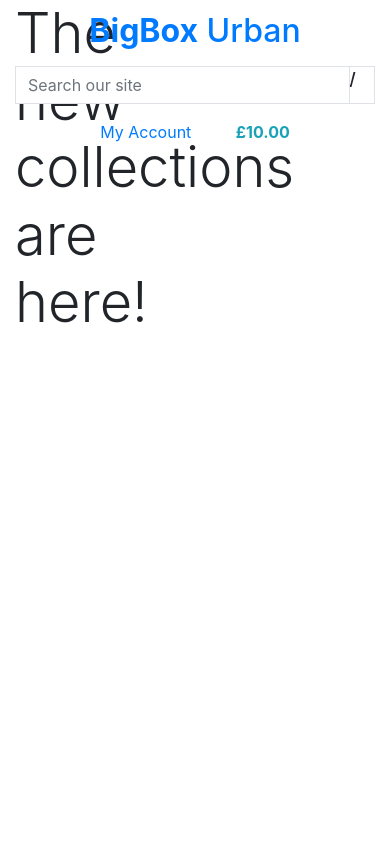
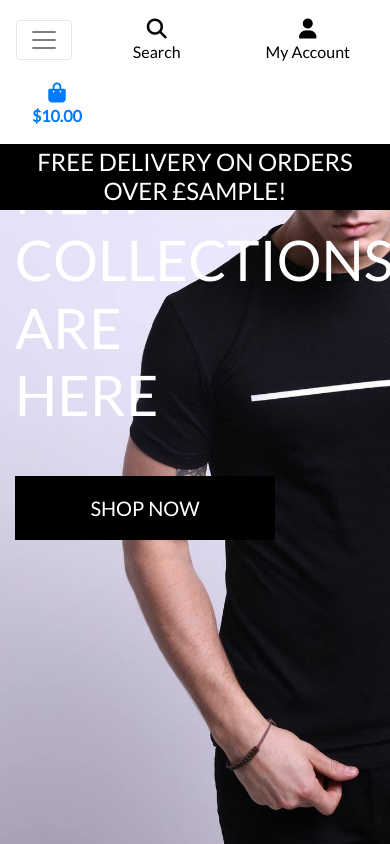
Before and after one commit to Magnusson95/django-shop, a Django app: template home/templates/home/index.html in a window 390 px wide. Run offline with Django 3.2, Linux system fonts and the light colour scheme; the template is opened without the code that fills it: most values are stand-ins (such as "Sample title", 1, 10 or a date in 2020); some libraries are stand-ins or nearby versions.

Commit message:
Added mobile header and main navbar

```diff
--- a/bigbox_urban/urls.py
+++ b/bigbox_urban/urls.py
@@ -15,9 +15,11 @@ Including another URLconf
 """
 from django.contrib import admin
 from django.urls import path, include
+from django.conf import settings
+from django.conf.urls.static import static
 
 urlpatterns = [
     path('admin/', admin.site.urls),
     path('accounts/', include('allauth.urls')),
     path('', include('home.urls')),
-]
+] + static(settings.MEDIA_URL, document_root=settings.MEDIA_ROOT)
--- a/home/templates/home/index.html
+++ b/home/templates/home/index.html
@@ -8,10 +8,9 @@
 <div class="container h-100">
   <div class="row h-100">
     <div class="col-7 col-md-6 my-auto">
-      <h1 class="display-4 logo-font text-black">
-        The new collections are here!
+      <h1 class="display-4 logo-font text-white">
+        The new collections are here
       </h1>
-    </div>
       <div class="my-5">
         <h4>
           <a
@@ -23,4 +22,5 @@
       </div>
     </div>
   </div>
+</div>
 {%endblock%}
--- /dev/null
+++ b/static/css/base.css
@@ -0,0 +1,85 @@
+html {
+    height: 100%;
+}
+
+body {
+    background: url('/media/homepage_background_cropped.jpg') no-repeat center center fixed;
+    background-size: cover;
+    height: calc(100vh - 164px);
+    color: #555;
+    font-family: 'Lato';
+}
+
+/* from Bulma */
+.icon {
+    align-items: center;
+    display: inline-flex;
+    justify-content: center;
+    height: 1.5rem;
+    width: 1.5rem;
+}
+
+.logo-font {
+    text-transform: uppercase;
+}
+
+.main-logo-link {
+    width: fit-content;
+}
+
+.shop-now-button {
+    background: black;
+    color: white;
+    min-width: 260px;
+}
+
+.btn-black {
+    background: black;
+    color: white;
+}
+
+.shop-now-button:hover,
+.shop-now-button:active,
+.shop-now-button:focus,
+.btn-black:hover,
+.btn-black:active,
+.btn-black:focus {
+    background: #222;
+    color: white;
+}
+
+.text-black {
+    color: #000 !important;
+}
+
+.border-black {
+    border: 1px solid black !important;
+}
+
+.bg-black {
+  background: #000 !important
+}
+
+/* -------------------------------- Media Queries */
+
+/* Slightly larger container on xl screens */
+@media (min-width: 1200px) {
+  .container {
+    max-width: 80%;
+  }
+}
+
+/* fixed top navbar only on medium and up */
+@media (min-width: 992px) {
+    .fixed-top-desktop-only {
+        position: fixed;
+        top: 0;
+        right: 0;
+        left: 0;
+        z-index: 1030;
+    }
+
+    .header-container {
+        padding-top: 164px;
+    }
+}
--- a/templates/base.html
+++ b/templates/base.html
@@ -1,23 +1,34 @@
-{%load static%}
+{% load static %}
 
-<!DOCTYPE html>
+<!doctype html>
 <html lang="en">
   <head>
-    {%block meta%}
-    <meta http-equiv="X-UA-Compatible" contents="ie=edge" />
-    <meta charset="utf-8" />
-    <meta
-      name="viewport"
-      content="width=device-width, initial-scale=1, shrink-to-fit=no"
-    />
-    {%endblock%} {%block extra_meta%} {%endblock%} {%block corecss%}
+
+    {% block meta %}
+        <meta http-equiv="X-UA-Compatible" content="ie=edge">
+        <meta charset="utf-8">
+        <meta name="viewport" content="width=device-width, initial-scale=1, shrink-to-fit=no">
+    {% endblock %}
+
+    {% block extra_meta %}
+    {% endblock %}
+
+    {% block corecss %}
     <link
       rel="stylesheet"
       href="https://stackpath.bootstrapcdn.com/bootstrap/4.5.2/css/bootstrap.min.css"
       integrity="sha384-JcKb8q3iqJ61gNV9KGb8thSsNjpSL0n8PARn9HuZOnIxN0hoP+VmmDGMN5t9UJ0Z"
       crossorigin="anonymous"
     />
-    {%endblock%} {%block extra_css%} {%endblock%} {%block corejs%}
+    <link href="https://fonts.googleapis.com/css2?family=Lato&display=swap" rel="stylesheet">
+    <link rel="stylesheet" href="{% static 'css/base.css' %}">
+    {% endblock %}
+
+    {%block extra_css%}
+    {%endblock%}
+
+    {%block corejs%}
+    <script src="https://kit.fontawesome.com/8ea4f12082.js" crossorigin="anonymous"></script>
     <script
       src="https://code.jquery.com/jquery-3.5.1.slim.min.js"
       integrity="sha384-DfXdz2htPH0lsSSs5nCTpuj/zy4C+OGpamoFVy38MVBnE+IbbVYUew+OrCXaRkfj"
@@ -33,37 +44,27 @@
       integrity="sha384-B4gt1jrGC7Jh4AgTPSdUtOBvfO8shuf57BaghqFfPlYxofvL8/KUEfYiJOMMV+rV"
       crossorigin="anonymous"
     ></script>
-    {%endblock%} {%block extra_js%} {%endblock%}
+    {%endblock%}
+
+    {%block extra_js%}
+    {%endblock%}
 
     <title>BigBox Urban {%block extra_title%}{%endblock%}</title>
     </head>
-
   <body>
     <header class="container-fluid fixed-top">
-      <div class="row">
-        <div
-          class="col-12 col-lg-4 my-auto py-1 py-lg-0 text-center text-lg-left"
-        >
-          <a href="{%url 'home'%}" class="nav-link main-logo-link">
-            <h2 class="logo-font text-black my-0">
-              <strong>BigBox</strong> Urban
-            </h2>
+        <div id="topnav" class="row bg-white pt-lg-2 d-none d-lg-flex">
+            <div class="col-12 col-lg-4 my-auto py-1 py-lg-0 text-center text-lg-left">
+                <a href="{% url 'home' %}" class="nav-link main-logo-link">
+                    <h2 class="logo-font text-black my-0"><strong>Zelus</strong> London</h2>
                 </a>
             </div>
             <div class="col-12 col-lg-4 my-auto py-1 py-lg-0">
                 <form method="GET" action="">
                     <div class="input-group w-100">
-              <input
-                class="form-control border border-black rounded-0"
-                type="text"
-                name="q"
-                placeholder="Search our site"
-              />
+                        <input class="form-control border border-black rounded-0" type="text" name="q" placeholder="Search our site">
                         <div class="input-group-append">
-                <button
-                  class="form-control btn btn-black border border-black rounded-0"
-                  type="submit"
-                >
+                            <button class="form-control btn btn-black border border-black rounded-0" type="submit">
                                 <span class="icon">
                                     <i class="fas fa-search"></i>
                                 </span>
@@ -73,48 +74,36 @@
                 </form>
             </div>
             <div class="col-12 col-lg-4 my-auto py-1 py-lg-0">
-          <ul class="list-inline list-unstyles text-center text-lg-right my-0">
+                <ul class="list-inline list-unstyled text-center text-lg-right my-0">
                     <li class="list-inline-item dropdown">
-              <a
-                href=""
-                class="text-black nav-link"
-                id="user-options"
-                data-toggle="dropdown"
-                aria-haspopup="true"
-                aria-expanded="false"
-              >
+                        <a class="text-black nav-link" href="#" id="user-options" data-toggle="dropdown" aria-haspopup="true" aria-expanded="false">
                             <div class="text-center">
-                  <div>
-                    <i class="fas fa-user fa-lg"></i>
-                  </div>
+                                <div><i class="fas fa-user fa-lg"></i></div>
                                 <p class="my-0">My Account</p>
                             </div>
                         </a>
-              <div
-                class="dropdown-menu border-0"
-                aria-labelledby="user-options"
-              >
-                {%if request.user.is_authenticated%}
-                  {%if request.user.is_superuser%}
+                        <div class="dropdown-menu border-0" aria-labelledby="user-options">
+                            {% if request.user.is_authenticated %}
+                                {% if request.user.is_superuser %}
                                     <a href="" class="dropdown-item">Product Management</a>
-                  {%endif%}
+                                {% endif %}
                                 <a href="" class="dropdown-item">My Profile</a>
                                 <a href="{% url 'account_logout' %}" class="dropdown-item">Logout</a>
-                {%else%}
+                            {% else %}
                                 <a href="{% url 'account_signup' %}" class="dropdown-item">Register</a>
                                 <a href="{% url 'account_login' %}" class="dropdown-item">Login</a>
-                {%endif%}
+                            {% endif %}
                         </div>
                     </li>
                     <li class="list-inline-item">
                         <a class="{% if grand_total %}text-info font-weight-bold{% else %}text-black{% endif %} nav-link" href="">
                             <div class="text-center">
-                  <div><i class="fas fa-shopping-ba fa-lg"></i></div>
+                                <div><i class="fas fa-shopping-bag fa-lg"></i></div>
                                 <p class="my-0">
                                     {% if grand_total %}
-                      £{{ grand_total|floatformat:2}}
+                                        ${{ grand_total|floatformat:2 }}
                                     {% else %}
-                      £0.00
+                                        $0.00
                                     {% endif %}
                                 </p>
                             </div>
@@ -123,11 +112,35 @@
                 </ul>
             </div>
         </div>
+        <div class="row bg-white">
+          <nav class="navbar navbar-expand-lg navbar-light w-100">
+            <button class="navbar-toggler" type="button" data-toggle="collapse" data-target="#main-nav" aria-controls="main-nav" aria-expanded="false" aria-label="Toggle navigation">
+              <span class="navbar-toggler-icon"></span>
+            </button>
+            {% include 'includes/mobile-top-header.html' %}
+            {% include 'includes/main-nav.html' %}
+          </nav>
+        </div>
+        <div class="row text-center" id="delivery-banner">
+          <div class="col bg-black text-white">
+            <h4 class="logo-font my-1">Free delivery on orders over £{{ free_shipping_threshold}}!</h4>
+          </div>
+        </div>
     </header>
 
-    {%if messages%}
+    {% if messages %}
         <div class="message-container"></div>
-    {%endif%} {%block page_header%} {%endblock%} {%block content%} {%endblock%}
-    {%block postloadjs%} {%endblock%}
+    {% endif %}
+
+    {% block page_header %}
+    {% endblock %}
+
+    {% block content %}
+    {% endblock %}
+
+    {% block postloadjs %}
+    {% endblock %}
+
+
   </body>
 </html>
--- /dev/null
+++ b/templates/includes/mobile-top-header.html
@@ -0,0 +1,56 @@
+<li class="list-inline-item">
+    <a class="text-black nav-link d-block d-lg-none" href="#" id="mobile-search" data-toggle="dropdown" aria-haspopup="true" aria-expanded="false">
+        <div class="text-center">
+            <div><i class="fas fa-search fa-lg"></i></div>
+            <p class="my-0">Search</p>
+        </div>
+    </a>
+    <div class="dropdown-menu border-0 w-100 p-3 rounded-0 my-0" aria-labelledby="mobile-search">
+        <form class="form" method="GET" action="">
+            <div class="input-group w-100">
+                <input class="form-control border border-black rounded-0" type="text" name="q" placeholder="Search our site">
+                <div class="input-group-append">
+                    <button class="form-control form-control btn btn-black border border-black rounded-0" type="submit">
+                        <span class="icon">
+                            <i class="fas fa-search"></i>
+                        </span>
+                    </button>
+                </div>
+            </div>
+        </form>
+    </div>
+</li>
+<li class="list-inline-item dropdown">
+    <a class="text-black nav-link d-block d-lg-none" href="#" id="user-options" data-toggle="dropdown" aria-haspopup="true" aria-expanded="false">
+        <div class="text-center">
+            <div><i class="fas fa-user fa-lg"></i></div>
+            <p class="my-0">My Account</p>
+        </div>
+    </a>
+    <div class="dropdown-menu border-0" aria-labelledby="user-options">
+        {% if request.user.is_authenticated %}
+            {% if request.user.is_superuser %}
+                <a href="{% url 'account_logout' %}" class="dropdown-item">Product Management</a>
+            {% endif %}
+            <a href="" class="dropdown-item">My Profile</a>
+            <a href="{% url 'account_logout' %}" class="dropdown-item">Logout</a>
+        {% else %}
+            <a href="{% url 'account_signup' %}" class="dropdown-item">Register</a>
+            <a href="{% url 'account_login' %}" class="dropdown-item">Login</a>
+        {% endif %}
+    </div>
+</li>
+<li class="list-inline-item">
+    <a class="{% if grand_total %}text-primary font-weight-bold{% else %}text-black{% endif %} nav-link d-block d-lg-none" href="">
+        <div class="text-center">
+            <div><i class="fas fa-shopping-bag fa-lg"></i></div>
+            <p class="my-0">
+                {% if grand_total %}
+                    ${{ grand_total|floatformat:2 }}
+                {% else %}
+                    $0.00
+                {% endif %}
+            </p>
+        </div>
+    </a>
+</li>
```
Also changed, not shown: bigbox_urban/settings.py (+12 -10 lines), templates/includes/main-nav.html (added, +50 -0 lines), media/homepage_background_cropped.jpg (added). Lines whose indentation alone changed are shown as unchanged.
